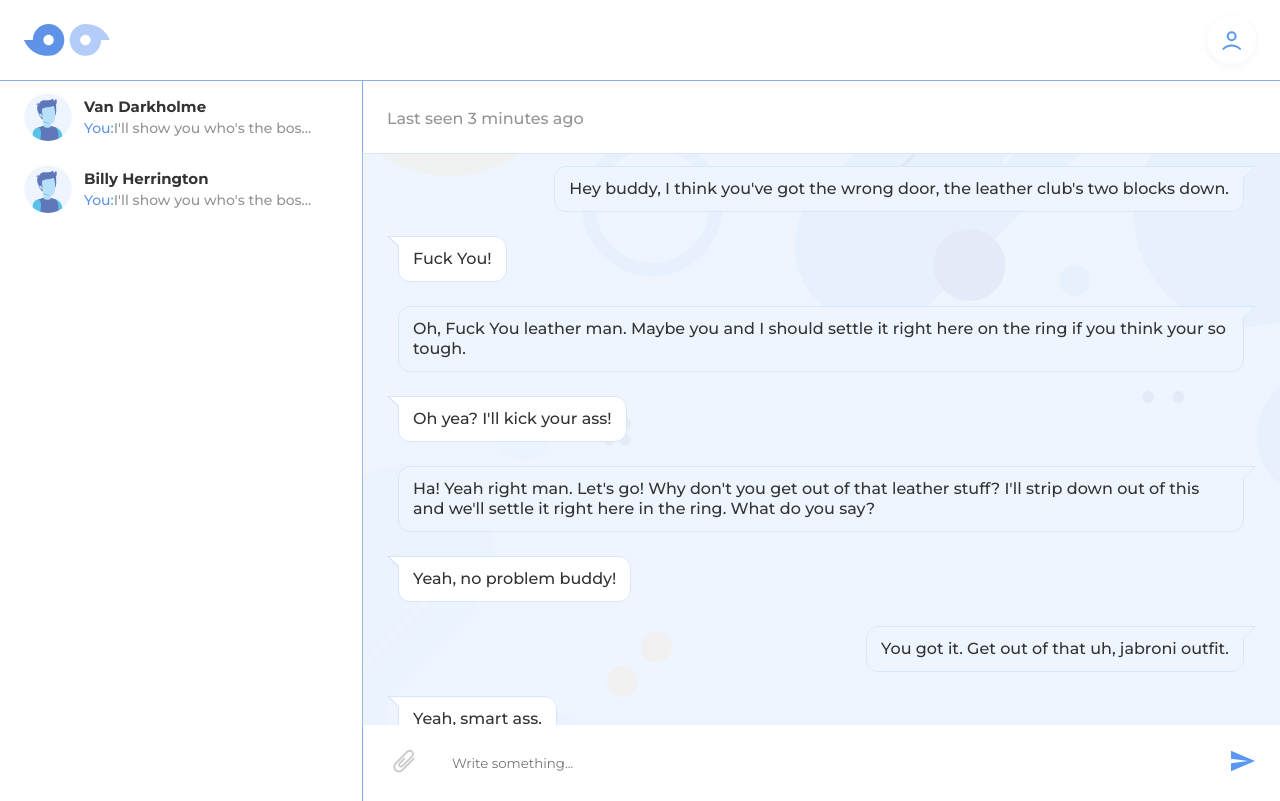
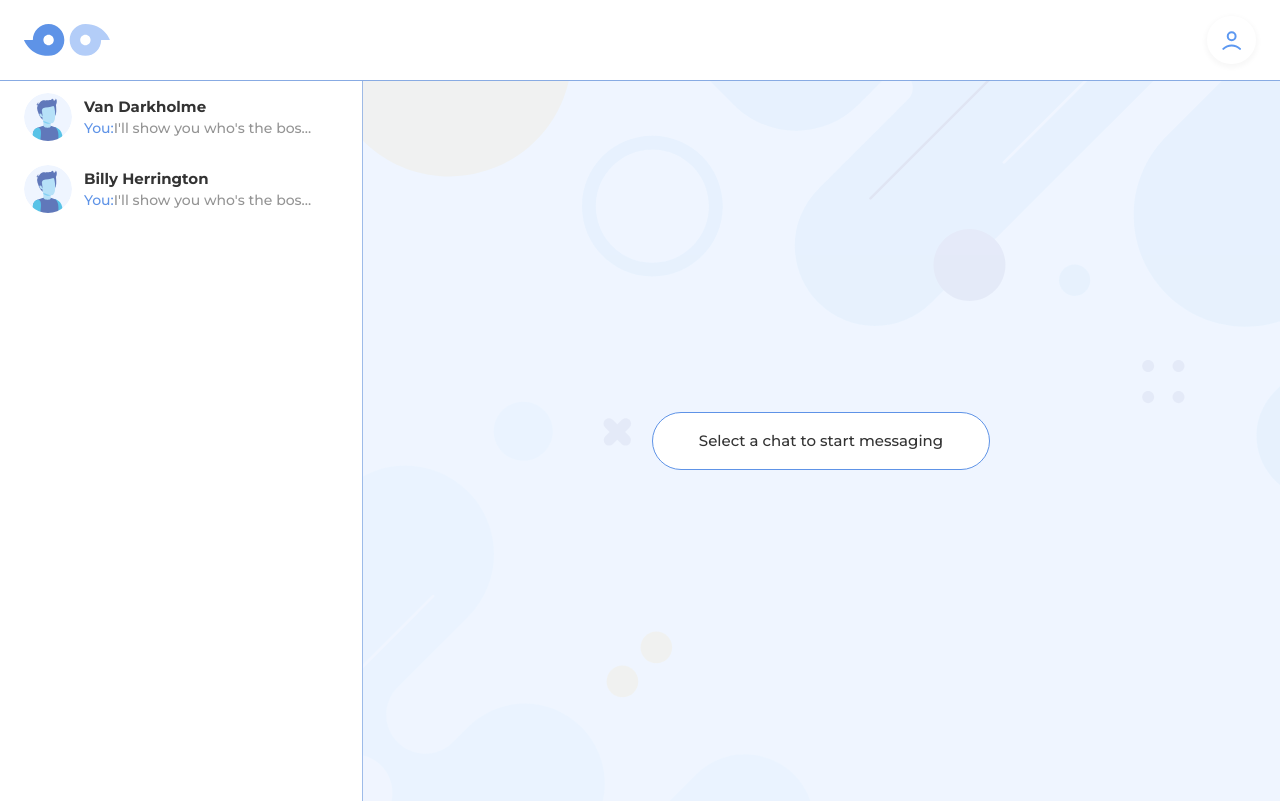
Before and after one commit to mark-avd/hw-project, a React (Create React App) app: page /chat in a window 1280 px wide. Built offline with nearby package versions, Linux system fonts and the light colour scheme.

Commit message:
feat: add selection tip when no chat selected

```diff
--- a/src/components/molecules/ChatInterlocutor/index.tsx
+++ b/src/components/molecules/ChatCompanion/index.tsx
@@ -2,11 +2,11 @@ import React from 'react'
 import LastSeenMessage from '../../atoms/LastSeenMessage'
 import './style.scss'
 
-interface ChatInterlocutor {
+interface ChatCompanion {
     companionName: string
 }
 
-const ChatInterlocutor: React.FC<ChatInterlocutor> = ({ companionName }) => {
+const ChatCompanion: React.FC<ChatCompanion> = ({ companionName }) => {
     return (
         <div className={'chat-interlocutor'}>
             <h3>{companionName}</h3>
@@ -15,4 +15,4 @@ const ChatInterlocutor: React.FC<ChatInterlocutor> = ({ companionName }) => {
     )
 }
 
-export default ChatInterlocutor
+export default ChatCompanion
--- /dev/null
+++ b/src/components/molecules/SelectChatMessage/index.tsx
@@ -0,0 +1,12 @@
+import React from 'react'
+import './style.scss'
+
+const SelectChatMessage: React.FC = () => {
+    return (
+        <div className={'select-chat-message'}>
+            <p>Select a chat to start messaging</p>
+        </div>
+    )
+}
+
+export default SelectChatMessage
--- /dev/null
+++ b/src/components/molecules/SelectChatMessage/style.scss
@@ -0,0 +1,11 @@
+.select-chat-message {
+  background-color: #fff;
+  border: 1px solid #5E93E7;
+  border-radius: 32px;
+
+  p {
+    font-size: 15px;
+    line-height: 18px;
+    padding: 19px 46px;
+  }
+}
--- a/src/components/organisms/Chat/index.tsx
+++ b/src/components/organisms/Chat/index.tsx
@@ -1,5 +1,5 @@
 import React from 'react'
-import ChatInterlocutor from '../../molecules/ChatInterlocutor'
+import ChatCompanion from '../../molecules/ChatCompanion'
 import ChatInputArea from '../../molecules/ChatInputArea'
 import ChatMessages from '../ChatMessages'
 import './style.scss'
@@ -13,7 +13,7 @@ const Chat: React.FC<Chat> = ({ chatId, companionName }) => {
     return (
         <div className={'chat'}>
             <div className={'chat__interlocutor'}>
-                <ChatInterlocutor companionName={companionName} />
+                <ChatCompanion companionName={companionName} />
             </div>
             <div className={'chat__messages'}>
                 <ChatMessages chatId={chatId} />
--- a/src/components/organisms/Chat/style.scss
+++ b/src/components/organisms/Chat/style.scss
@@ -2,6 +2,7 @@
   display: flex;
   flex-direction: column;
   height: 100%;
+  width: 100%;
 
   &__interlocutor {
     background-color: #fff;
--- a/src/components/organisms/ChatMessages/index.tsx
+++ b/src/components/organisms/ChatMessages/index.tsx
@@ -8,11 +8,10 @@ interface ChatMessage {
     chatId: number
 }
 
-const ChatMessages: React.FC<ChatMessage> = ({chatId}) => {
+const ChatMessages: React.FC<ChatMessage> = ({ chatId }) => {
     return (
         <div className={'chat-messages'}>
-            {chatId !== -1 &&
-                mockMessages[chatId][chatId].map(({ id, text, senderId }) => {
+            {mockMessages[chatId][chatId].map(({ id, text, senderId }) => {
                 const messageAreaClass = classNames({
                     'chat-messages__message-area': true,
                     'chat-messages__message-area_outgoing': senderId === 0,
--- a/src/components/templates/ChatTemplate/index.tsx
+++ b/src/components/templates/ChatTemplate/index.tsx
@@ -2,19 +2,26 @@ import React, { useState } from 'react'
 import ChatSideBar from '../../organisms/ChatSideBar'
 import Chat from '../../organisms/Chat'
 import './style.scss'
+import SelectChatMessage from '../../molecules/SelectChatMessage'
 
 const ChatTemplate: React.FC = () => {
-    const [chatId, setChatId] = useState(0)
+    const [chatId, setChatId] = useState(-1)
     const [companionName, setCompanionName] = useState('')
-
 
     return (
         <div className={'chat-template'}>
             <div className={'chat-template__sidebar'}>
-                <ChatSideBar setChatId={setChatId} setCompanionName={setCompanionName} />
+                <ChatSideBar
+                    setChatId={setChatId}
+                    setCompanionName={setCompanionName}
+                />
             </div>
             <div className={'chat-template__chat'}>
-                <Chat chatId={chatId} companionName={companionName} />
+                {chatId === -1 ? (
+                    <SelectChatMessage />
+                ) : (
+                    <Chat chatId={chatId} companionName={companionName} />
+                )}
             </div>
         </div>
     )
--- a/src/components/templates/ChatTemplate/style.scss
+++ b/src/components/templates/ChatTemplate/style.scss
@@ -8,8 +8,11 @@
   }
 
   &__chat {
+    align-items: center;
     background-image: url("./../../../assets/chat-background.svg");
     background-size: cover;
+    display: flex;
     flex: 3;
+    justify-content: center;
   }
 }
```
Also changed, not shown: src/components/molecules/ChatCompanion/style.scss (renamed from src/components/molecules/ChatInterlocutor/style.scss).
